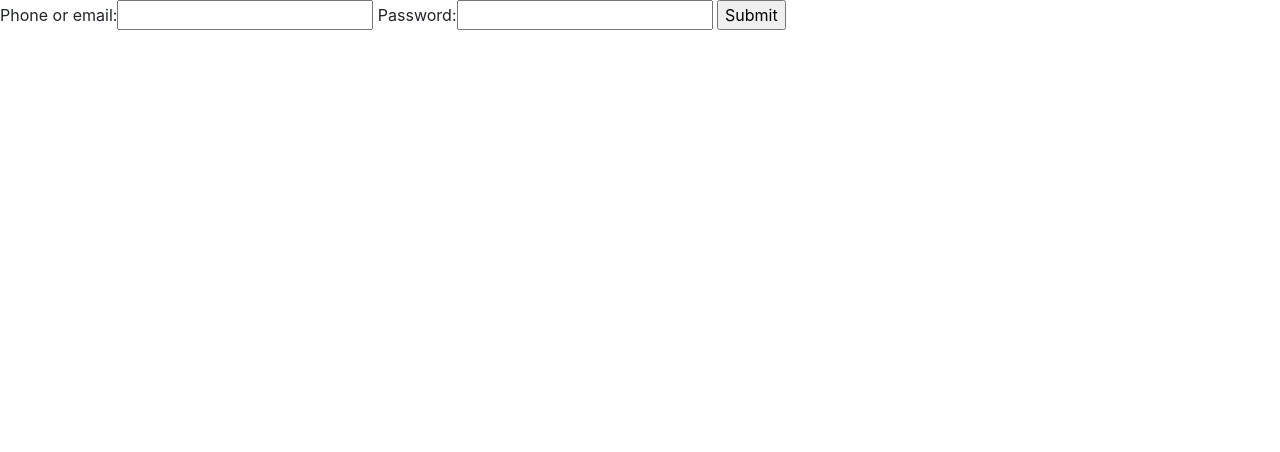
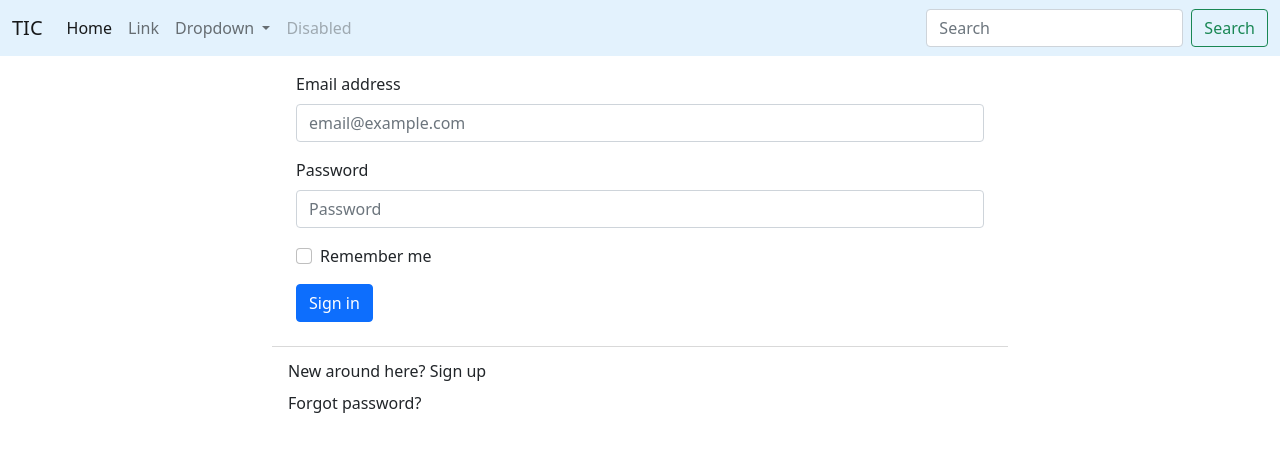
Before and after one commit to Degrijo/TIC, a Django app: page /login/ in a window 1280 px wide. Shown: the top 452 px of the page. Run offline with Django 3.2, Linux system fonts and the light colour scheme; some libraries are stand-ins or nearby versions.

Commit message:
update htmls with bootstrap

```diff
--- a/templates/core/base.html
+++ b/templates/core/base.html
@@ -7,25 +7,62 @@
     <meta charset="utf-8">
     <meta name="viewport" content="width=device-width, initial-scale=1, shrink-to-fit=no">
 
-    <!-- Bootstrap CSS -->
-    <link rel="stylesheet" href="https://maxcdn.bootstrapcdn.com/bootstrap/4.0.0/css/bootstrap.min.css" integrity="sha384-Gn5384xqQ1aoWXA+058RXPxPg6fy4IWvTNh0E263XmFcJlSAwiGgFAW/dAiS6JXm" crossorigin="anonymous">
     {% block extra_css %}
 
     {% endblock %}
     <title>TIC</title>
 </head>
 <body>
+<nav class="navbar navbar-expand-lg navbar-light" style="background-color: #e3f2fd;">
+    <div class="container-fluid">
+        <a class="navbar-brand" href="#">TIC</a>
+        <button class="navbar-toggler" type="button" data-bs-toggle="collapse" data-bs-target="#navbarSupportedContent"
+                aria-controls="navbarSupportedContent" aria-expanded="false" aria-label="Toggle navigation">
+            <span class="navbar-toggler-icon"></span>
+        </button>
+        <div class="collapse navbar-collapse" id="navbarSupportedContent">
+            <ul class="navbar-nav me-auto mb-2 mb-lg-0">
+                <li class="nav-item">
+                    <a class="nav-link active" aria-current="page" href="#">Home</a>
+                </li>
+                <li class="nav-item">
+                    <a class="nav-link" href="#">Link</a>
+                </li>
+                <li class="nav-item dropdown">
+                    <a class="nav-link dropdown-toggle" href="#" id="navbarDropdown" role="button"
+                       data-bs-toggle="dropdown" aria-expanded="false">
+                        Dropdown
+                    </a>
+                    <ul class="dropdown-menu" aria-labelledby="navbarDropdown">
+                        <li><a class="dropdown-item" href="#">Action</a></li>
+                        <li><a class="dropdown-item" href="#">Another action</a></li>
+                        <li>
+                            <hr class="dropdown-divider">
+                        </li>
+                        <li><a class="dropdown-item" href="#">Something else here</a></li>
+                    </ul>
+                </li>
+                <li class="nav-item">
+                    <a class="nav-link disabled" href="#" tabindex="-1" aria-disabled="true">Disabled</a>
+                </li>
+            </ul>
+            <form class="d-flex">
+                <input class="form-control me-2" type="search" placeholder="Search" aria-label="Search">
+                <button class="btn btn-outline-success" type="submit">Search</button>
+            </form>
+        </div>
+    </div>
+</nav>
 {% block content %}
 
 {% endblock %}
 
 
-    <!-- Optional JavaScript -->
-    <!-- jQuery first, then Popper.js, then Bootstrap JS -->
-<!--    <script src="https://code.jquery.com/jquery-3.2.1.slim.min.js" integrity="sha384-KJ3o2DKtIkvYIK3UENzmM7KCkRr/rE9/Qpg6aAZGJwFDMVNA/GpGFF93hXpG5KkN" crossorigin="anonymous"></script>-->
-<!--    <script src="https://cdnjs.cloudflare.com/ajax/libs/popper.js/1.12.9/umd/popper.min.js" integrity="sha384-ApNbgh9B+Y1QKtv3Rn7W3mgPxhU9K/ScQsAP7hUibX39j7fakFPskvXusvfa0b4Q" crossorigin="anonymous"></script>-->
-<!--    <script src="https://maxcdn.bootstrapcdn.com/bootstrap/4.0.0/js/bootstrap.min.js" integrity="sha384-JZR6Spejh4U02d8jOt6vLEHfe/JQGiRRSQQxSfFWpi1MquVdAyjUar5+76PVCmYl" crossorigin="anonymous"></script>-->
-
+<link href="https://cdn.jsdelivr.net/npm/bootstrap@5.0.0-beta3/dist/css/bootstrap.min.css" rel="stylesheet"
+      integrity="sha384-eOJMYsd53ii+scO/bJGFsiCZc+5NDVN2yr8+0RDqr0Ql0h+rP48ckxlpbzKgwra6" crossorigin="anonymous">
+<script src="https://cdn.jsdelivr.net/npm/bootstrap@5.0.0-beta3/dist/js/bootstrap.bundle.min.js"
+        integrity="sha384-JEW9xMcG8R+pH31jmWH6WWP0WintQrMb4s7ZOdauHnUtxwoG2vI5DkLtS3qm9Ekf"
+        crossorigin="anonymous"></script>
 
 {% block extra_js %}
 
--- a/templates/core/login.html
+++ b/templates/core/login.html
@@ -2,9 +2,36 @@
 
 
 {% block content %}
-    <form action="{% url 'login' %}" method="post">
-        {% csrf_token %}
-        {{ form }}
-        <input type="submit" value="Submit">
-    </form>
+    <div class="container">
+        <div class="row">
+            <div class="col-2"></div>
+            <div class="col-8">
+                <form class="px-4 py-3">
+                    <div class="mb-3">
+                        <label for="exampleDropdownFormEmail1" class="form-label">Email address</label>
+                        <input type="email" class="form-control" id="exampleDropdownFormEmail1"
+                               placeholder="email@example.com">
+                    </div>
+                    <div class="mb-3">
+                        <label for="exampleDropdownFormPassword1" class="form-label">Password</label>
+                        <input type="password" class="form-control" id="exampleDropdownFormPassword1"
+                               placeholder="Password">
+                    </div>
+                    <div class="mb-3">
+                        <div class="form-check">
+                            <input type="checkbox" class="form-check-input" id="dropdownCheck">
+                            <label class="form-check-label" for="dropdownCheck">
+                                Remember me
+                            </label>
+                        </div>
+                    </div>
+                    <button type="submit" class="btn btn-primary">Sign in</button>
+                </form>
+                <div class="dropdown-divider"></div>
+                <a class="dropdown-item" href="#">New around here? Sign up</a>
+                <a class="dropdown-item" href="#">Forgot password?</a>
+            </div>
+            <div class="col-2"></div>
+        </div>
+    </div>
 {% endblock %}
```
Lines whose indentation alone changed are shown as unchanged.
